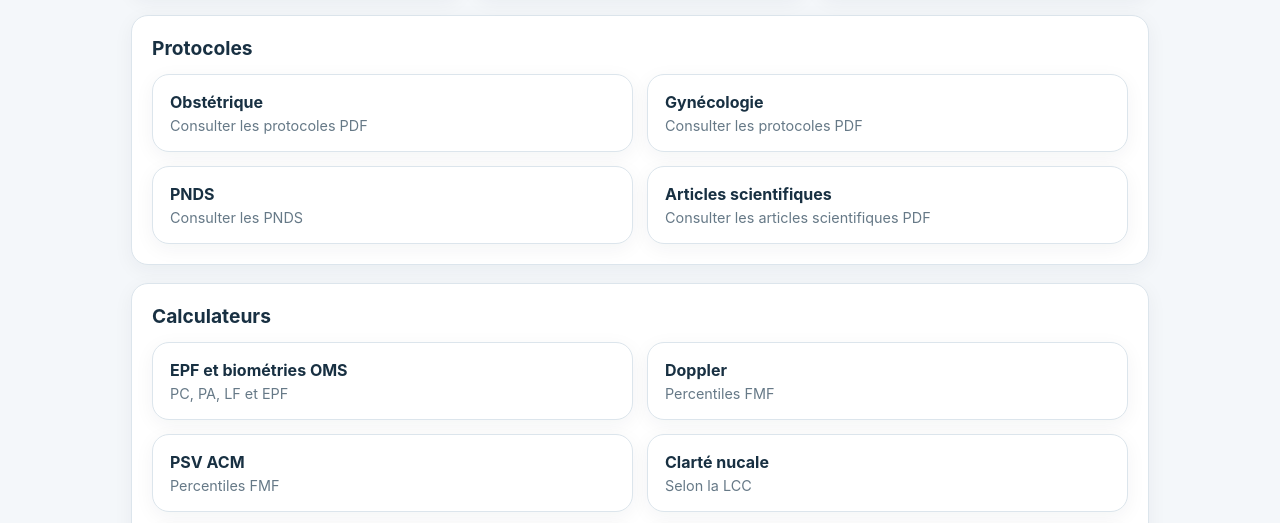
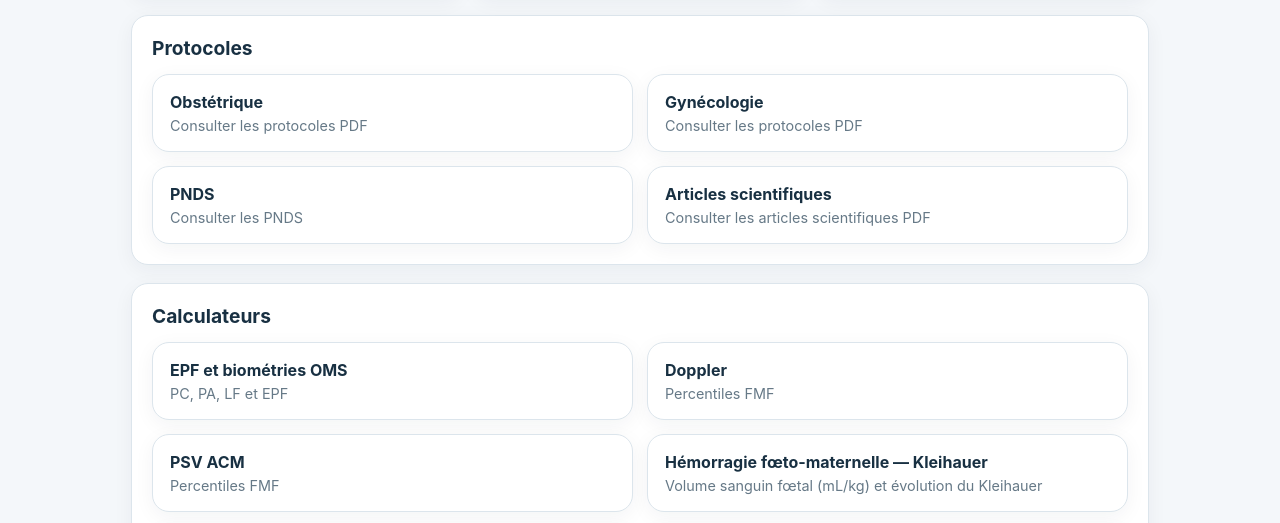
Before and after one commit to JulienEchalard/go-chub, a plain HTML site: page index.html in a window 1280 px wide. Shown: the part 425-948 px from the top of the page. Drawn offline with Linux system fonts and the light colour scheme.

Commit message:
Add Kleihauer toolcard to index.html

```diff
--- a/index.html
+++ b/index.html
@@ -134,6 +134,11 @@ placeholder="Rechercher un protocole ou un outil…"
 <span>Percentiles FMF</span>
 </a>
 
+  <a class="toolcard" href="calculateurs.html#kleihauer">
+  <strong>Hémorragie fœto-maternelle — Kleihauer</strong>
+  <span>Volume sanguin fœtal (mL/kg) et évolution du Kleihauer</span>
+</a>
+
 <a class="toolcard" href="calculateurs.html#cn">
 <strong>Clarté nucale</strong>
 <span>Selon la LCC</span>
```
